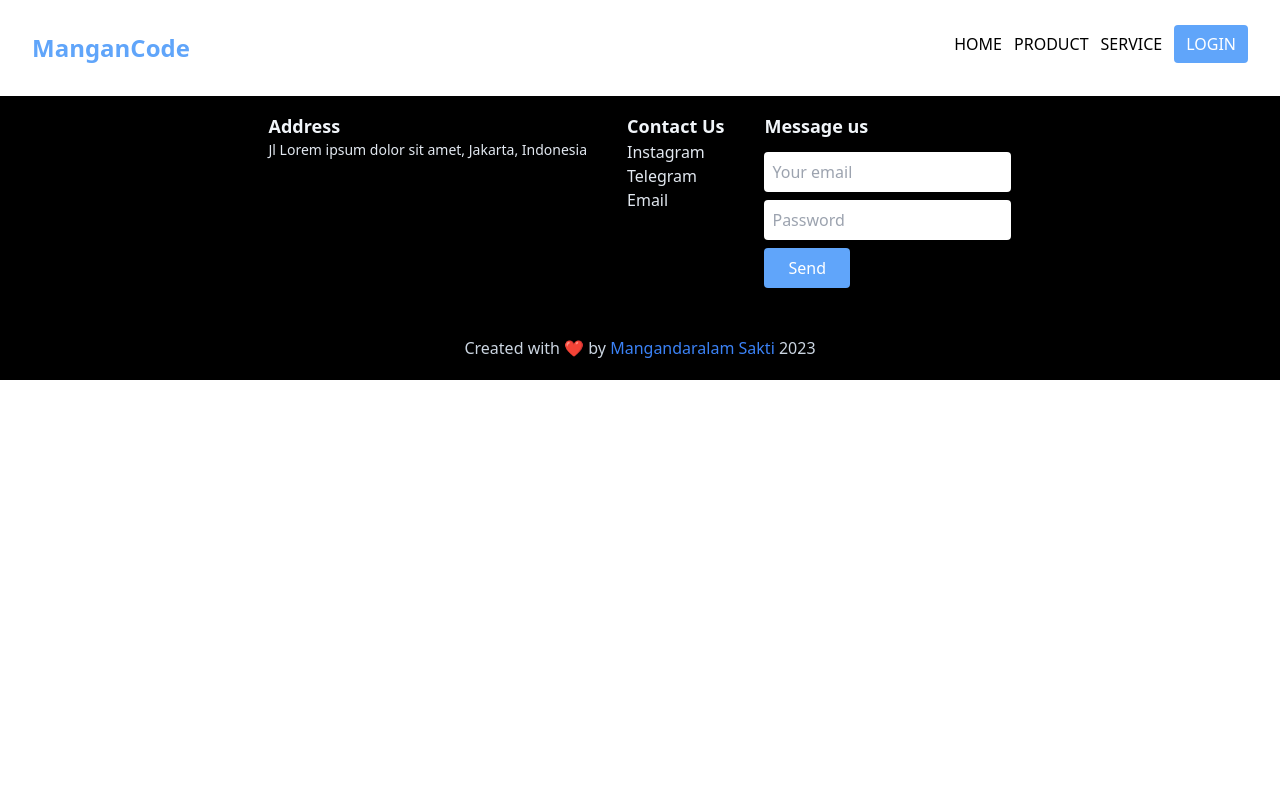
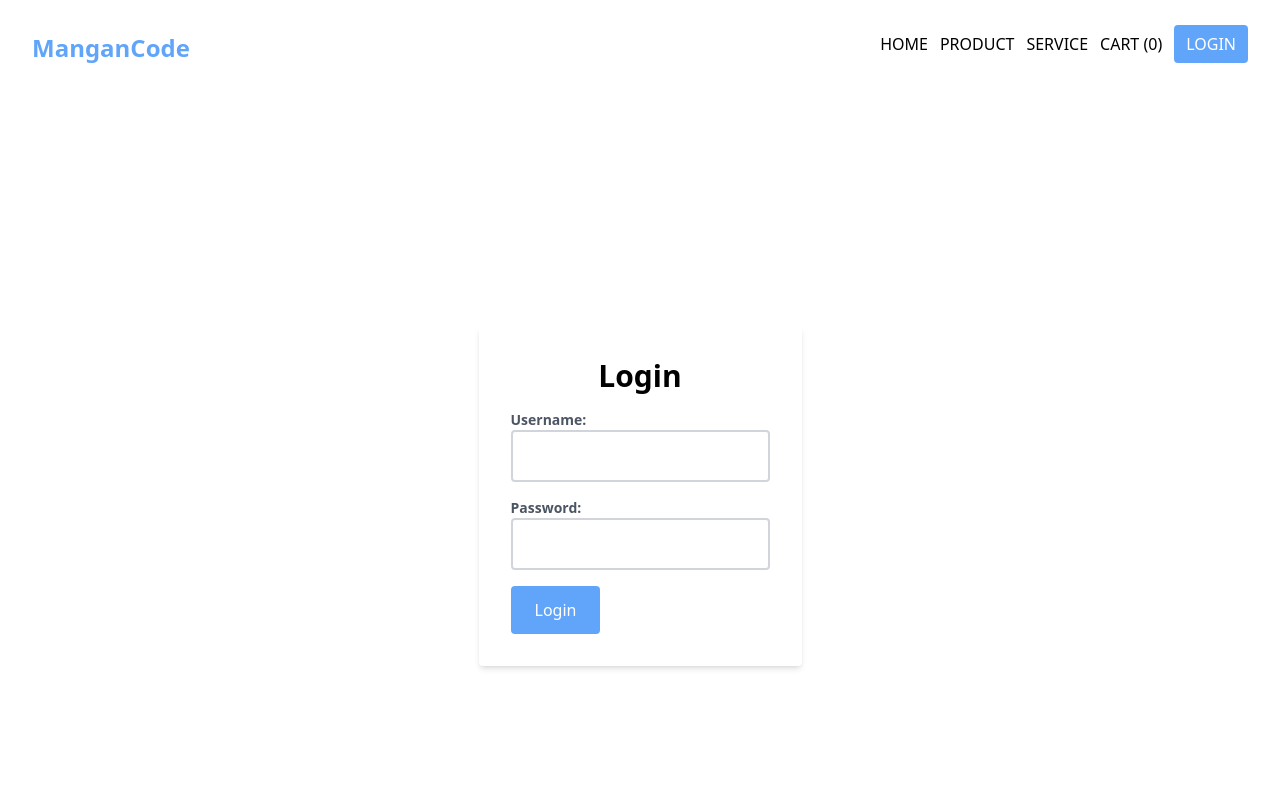
Before and after one commit to fskhri/Landing-Page-Ecommerce, a React (Vite) app: page /login in a window 1280 px wide. Shown: the top 800 px of the page. Built offline with nearby package versions, Linux system fonts and the light colour scheme.

Commit message:
make a cart (not working rn) and make login page 	modified:   src/App.jsx 	new file:   src/components/cart.jsx 	new file:   src/components/cartitem.jsx 	modified:   src/components/home-section.jsx 	new file:   src/components/login.jsx 	modified:   src/components/navbar.jsx

```diff
--- a/src/App.jsx
+++ b/src/App.jsx
@@ -5,6 +5,8 @@ import Home from './components/home-section';
 import Product from './components/product-section';
 import OurService from './components/service-section';
 import Footer from './components/footer';
+import Cart from './components/cart';
+import Login from './components/login';
 
 function App() {
   return (
@@ -15,6 +17,8 @@ function App() {
           <Route path="/" element={<Home />} />
           <Route path="/products" element={<Product />} />
           <Route path="/services" element={<OurService />} />
+          <Route path="/cart" element={<Cart />} />
+          <Route path="/login" element={<Login />} />
         </Routes>
         <Footer />
       </div>
--- /dev/null
+++ b/src/components/cart.jsx
@@ -0,0 +1,46 @@
+// Cart.jsx
+
+import React, { useState } from 'react';
+import CartItem from './cartitem'; // Import your CartItem component
+// ... (other imports)
+
+function Cart({ cartItems }) {
+  const [cartCount, setCartCount] = useState(0);
+
+  const handleAddToCart = () => {
+    // Assuming you have a logic to add an item to the cart
+    // Update the cart count when an item is added
+    setCartCount(cartCount + 1);
+  };
+
+  const calculateTotal = () => {
+    return cartItems.reduce((total, item) => total + item.price, 0);
+  };
+
+  return (
+    <div className="container mx-auto my-8">
+      <h2 className="text-2xl font-bold mb-4">Shopping Cart</h2>
+      {cartItems.length === 0 ? (
+        <p>Your cart is empty.</p>
+      ) : (
+        <div>
+          {cartItems.map((item, index) => (
+            <CartItem key={index} item={item} />
+          ))}
+          <div className="mt-4">
+            <p className="text-lg font-bold">Total:</p>
+            <p className="text-xl font-bold">${calculateTotal()}</p>
+          </div>
+          <button
+            className="bg-blue-400 text-white px-4 py-2 rounded mt-4"
+            onClick={handleAddToCart}
+          >
+            Checkout
+          </button>
+        </div>
+      )}
+    </div>
+  );
+}
+
+export default Cart;
--- /dev/null
+++ b/src/components/cartitem.jsx
@@ -0,0 +1,15 @@
+import React from 'react';
+
+function CartItem({ item }) {
+  return (
+    <div className="flex items-center justify-between border-b-2 py-2">
+      <div>
+        <p className="text-lg">{item.name}</p>
+        <p className="text-sm text-gray-500">{item.description}</p>
+      </div>
+      <p className="text-lg font-bold">${item.price}</p>
+    </div>
+  );
+}
+
+export default CartItem;
--- a/src/components/home-section.jsx
+++ b/src/components/home-section.jsx
@@ -4,18 +4,17 @@ import { useSpring, animated } from 'react-spring';
 import Pic from '../assets/img-home.png';
 
 function Home() {
-  // Animation for the image
+
   const imageSpring = useSpring({
     from: { opacity: 0, transform: 'translateY(50px)' },
     to: { opacity: 1, transform: 'translateY(0)' },
     config: { duration: 500 },
   });
 
-  // Animation for the text
   const textSpring = useSpring({
     from: { opacity: 0, transform: 'translateY(50px)' },
     to: { opacity: 1, transform: 'translateY(0)' },
-    config: { duration: 500, delay: 200 }, // Adding a delay to start text animation after the image animation
+    config: { duration: 500, delay: 200 },
   });
 
   return (
--- /dev/null
+++ b/src/components/login.jsx
@@ -0,0 +1,50 @@
+// Login.jsx
+
+import React, { useState } from 'react';
+
+function Login() {
+  const [username, setUsername] = useState('');
+  const [password, setPassword] = useState('');
+
+  const handleLogin = () => {
+    // Add your login logic here
+    console.log(`Logging in with username: ${username} and password: ${password}`);
+  };
+
+  return (
+    <div className="flex items-center justify-center h-screen">
+      <div className="bg-white p-8 rounded shadow-md">
+        <h2 className="text-3xl font-bold mb-4 text-center">Login</h2>
+        <form className="space-y-4">
+          <div>
+            <label className="block text-sm font-semibold text-gray-600">Username:</label>
+            <input
+              type="text"
+              className="w-full border-2 border-gray-300 p-3 rounded focus:outline-none focus:border-blue-400"
+              value={username}
+              onChange={(e) => setUsername(e.target.value)}
+            />
+          </div>
+          <div>
+            <label className="block text-sm font-semibold text-gray-600">Password:</label>
+            <input
+              type="password"
+              className="w-full border-2 border-gray-300 p-3 rounded focus:outline-none focus:border-blue-400"
+              value={password}
+              onChange={(e) => setPassword(e.target.value)}
+            />
+          </div>
+          <button
+            type="button"
+            className="bg-blue-400 text-white py-3 px-6 rounded hover:bg-blue-500 focus:outline-none"
+            onClick={handleLogin}
+          >
+            Login
+          </button>
+        </form>
+      </div>
+    </div>
+  );
+}
+
+export default Login;
--- a/src/components/navbar.jsx
+++ b/src/components/navbar.jsx
@@ -3,9 +3,14 @@ import { Link } from 'react-router-dom';
 
 function Navbar() {
   const [isMobileMenuOpen, setMobileMenuOpen] = useState(false);
+  const [cartCount, setCartCount] = useState(0);
 
   const handleMobileMenuToggle = () => {
     setMobileMenuOpen(!isMobileMenuOpen);
+  };
+
+  const updateCartCount = (newCount) => {
+    setCartCount(newCount);
   };
 
   return (
@@ -30,6 +35,11 @@ function Navbar() {
           <li>
             <Link to="/services" className="decoration-none hover:text-blue-300">
               SERVICE
+            </Link>
+          </li>
+          <li>
+            <Link to="/cart" className="decoration-none hover:text-blue-300">
+              CART ({cartCount})
             </Link>
           </li>
           <li>
@@ -80,6 +90,15 @@ function Navbar() {
             </li>
             <li>
               <Link
+                to="/cart"
+                className="decoration-none hover:text-blue-300"
+                onClick={handleMobileMenuToggle}
+              >
+                CART ({cartCount})
+              </Link>
+            </li>
+            <li>
+              <Link
                 to="/login"
                 className="decoration-none text-white hover:text-blue-300 bg-blue-400 rounded px-3 py-2"
                 onClick={handleMobileMenuToggle}
```
